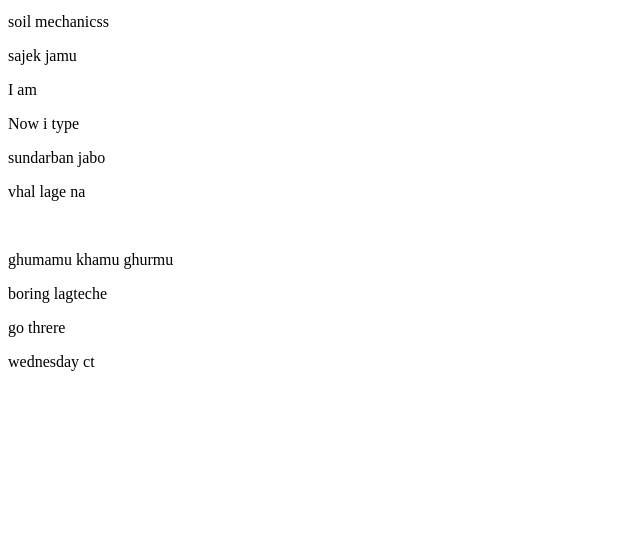
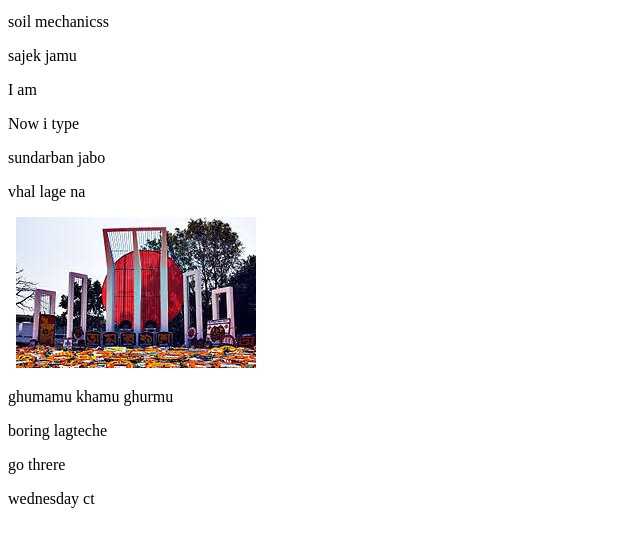
Before and after one commit to hasanshawon/Mehedi-hasan-first-website, a plain HTML site: page index.html in a window 1280 px wide. Shown: the part 185-732 px from the top of the page, without its empty margins (0-640 px from the left). Drawn offline with Linux system fonts and the light colour scheme.

Commit message:
amar sonar bangla

```diff
--- a/index.html
+++ b/index.html
@@ -16,6 +16,7 @@
  <p>vhal lage na</p>
 <img src="mosque.jpg" alt="">
 <img src="download.jpg" alt="">
+<img src="minar.jpg" alt="">
 <img src="islam.jpg" alt="">
 <p>ghumamu khamu ghurmu</p>
 <p>boring lagteche</p>
```
Also changed, not shown: minar.jpg (added).
